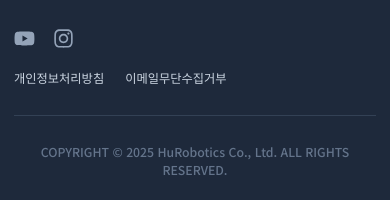
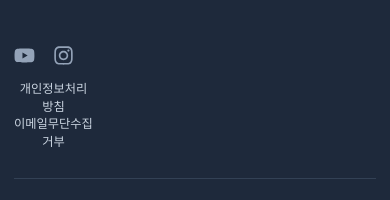
Before and after one commit to huroboticsadmi-dev/Hurobotics_New, a React (Vite) app: page / in a window 390 px wide. Shown: the part 3940-4140 px from the top of the page. Built offline with nearby package versions, Linux system fonts and the light colour scheme.

Commit message:
update: header flex-nowrap fix + footer address formatting

```diff
--- a/components/Footer.tsx
+++ b/components/Footer.tsx
@@ -12,7 +12,11 @@ const Footer: React.FC = () => {
             <h2 className="text-3xl font-bold text-white mb-4">HuRobotics</h2>
             <div className="space-y-2 text-slate-400 text-sm">
               <p>대표이사: 김기만</p>
-              <p>주소: (본사) 서울시 강남구 논현동 203 (사업장) 서울시 서초구 방배동 2732-45</p>
+              <p>
+                주소: <br />
+                (본사) 서울시 강남구 논현동 203 <br />
+                (사업장) 서울시 서초구 방배동 2732-45
+              </p>
               <p>사업자등록번호: 819-81-03171</p>
               <p>전화: 1577-3706, 070-4155-5542</p>
               <p>영업시간: 09:00 ~ 18:00</p>
@@ -44,14 +48,16 @@ const Footer: React.FC = () => {
               </a>
             </div>
 
-            {/* ✅ 정책 링크 (아래로 내림) */}
-            <div className="flex space-x-6 text-sm mt-2">
-              <a href="#" className="hover:text-white transition-colors">
-                개인정보처리방침
-              </a>
-              <a href="#" className="hover:text-white transition-colors">
-                이메일무단수집거부
-              </a>
+            {/* ✅ 정책 링크 (세로 두 줄 정렬) */}
+            <div className="flex flex-col md:flex-row md:space-x-6 text-sm text-center md:text-right">
+              <div>
+                <span className="block">개인정보처리</span>
+                <span className="block">방침</span>
+              </div>
+              <div>
+                <span className="block">이메일무단수집</span>
+                <span className="block">거부</span>
+              </div>
             </div>
           </div>
         </div>
--- a/components/Header.tsx
+++ b/components/Header.tsx
@@ -21,10 +21,8 @@ const Header: React.FC<HeaderProps> = ({ currentPage, onNavigate }) => {
   const isSolid = currentPage !== "home" || scrolled || isMenuVisible;
   const hasSubmenus = NAV_LINKS.some((l) => l.children && l.children.length > 0);
 
-  const darkLogo =
-    "https://i.postimg.cc/MpCPzjY4/hyuaenlobotigseu-kkamang-galo.png";
-  const whiteLogo =
-    "https://i.postimg.cc/t4QWTdLv/hyuaenlobotigseu-hayang-galo.png";
+  const darkLogo = "https://i.postimg.cc/MpCPzjY4/hyuaenlobotigseu-kkamang-galo.png";
+  const whiteLogo = "https://i.postimg.cc/t4QWTdLv/hyuaenlobotigseu-hayang-galo.png";
 
   return (
     <header
@@ -38,8 +36,8 @@ const Header: React.FC<HeaderProps> = ({ currentPage, onNavigate }) => {
         }
       >
         <div className="container mx-auto px-4 sm:px-6 lg:px-8">
-          {/* ✅ flex-row 추가로 F12에서 세로 정렬 방지 */}
-          <div className="flex flex-row items-center justify-between h-20">
+          {/* ✅ flex-nowrap로 한 줄 유지 */}
+          <div className="flex flex-nowrap items-center justify-between h-20">
             {/* 로고 */}
             <div className="flex-shrink-0">
               <button
@@ -56,11 +54,11 @@ const Header: React.FC<HeaderProps> = ({ currentPage, onNavigate }) => {
 
             {/* 네비게이션 */}
             <nav
-              className="hidden md:flex items-center h-full"
+              className="hidden md:flex items-center h-full flex-nowrap"
               onMouseEnter={() => hasSubmenus && setIsMenuVisible(true)}
             >
-              {/* ✅ inline-flex로 줄바꿈 완전 방지 */}
-              <div className="inline-flex items-center space-x-2 h-full">
+              {/* ✅ inline-flex + whitespace-nowrap 로 줄바꿈 완전 차단 */}
+              <div className="inline-flex items-center whitespace-nowrap space-x-6 h-full">
                 {NAV_LINKS.map((link) => (
                   <div key={link.name} className="h-full flex items-center group relative">
                     <button
@@ -68,25 +66,26 @@ const Header: React.FC<HeaderProps> = ({ currentPage, onNavigate }) => {
                       className={
                         "px-4 py-2 rounded-md text-lg font-medium transition-colors duration-300 flex items-center cursor-pointer " +
                         (isSolid
-                          ? "text-slate-700 hover:text-blue-800"
+                          ? "text-slate-700 hover:text-[#175689]"
                           : "text-white hover:text-slate-200")
                       }
                     >
-                      <span>{link.name}</span>
+                      <span className="whitespace-nowrap">{link.name}</span>
                     </button>
                   </div>
                 ))}
               </div>
             </nav>
 
-            <div className="justify-self-end" />
+            {/* 공간 균형용 더미 */}
+            <div className="flex-shrink-0 w-4" />
           </div>
         </div>
 
         {/* Mega Menu */}
         <div
           className={
-            "absolute top-full left-0 w-full bg-blue-900 bg-opacity-95 backdrop-blur-sm shadow-lg transition-all duration-300 ease-in-out transform " +
+            "absolute top-full left-0 w-full bg-[#175689] bg-opacity-95 backdrop-blur-sm shadow-lg transition-all duration-300 ease-in-out transform " +
             (isMenuVisible ? "max-h-96 opacity-100" : "max-h-0 opacity-0 invisible")
           }
           aria-hidden={!isMenuVisible}
```
Also changed, not shown: 2 other files (tests, documents, lock files or other folders).
